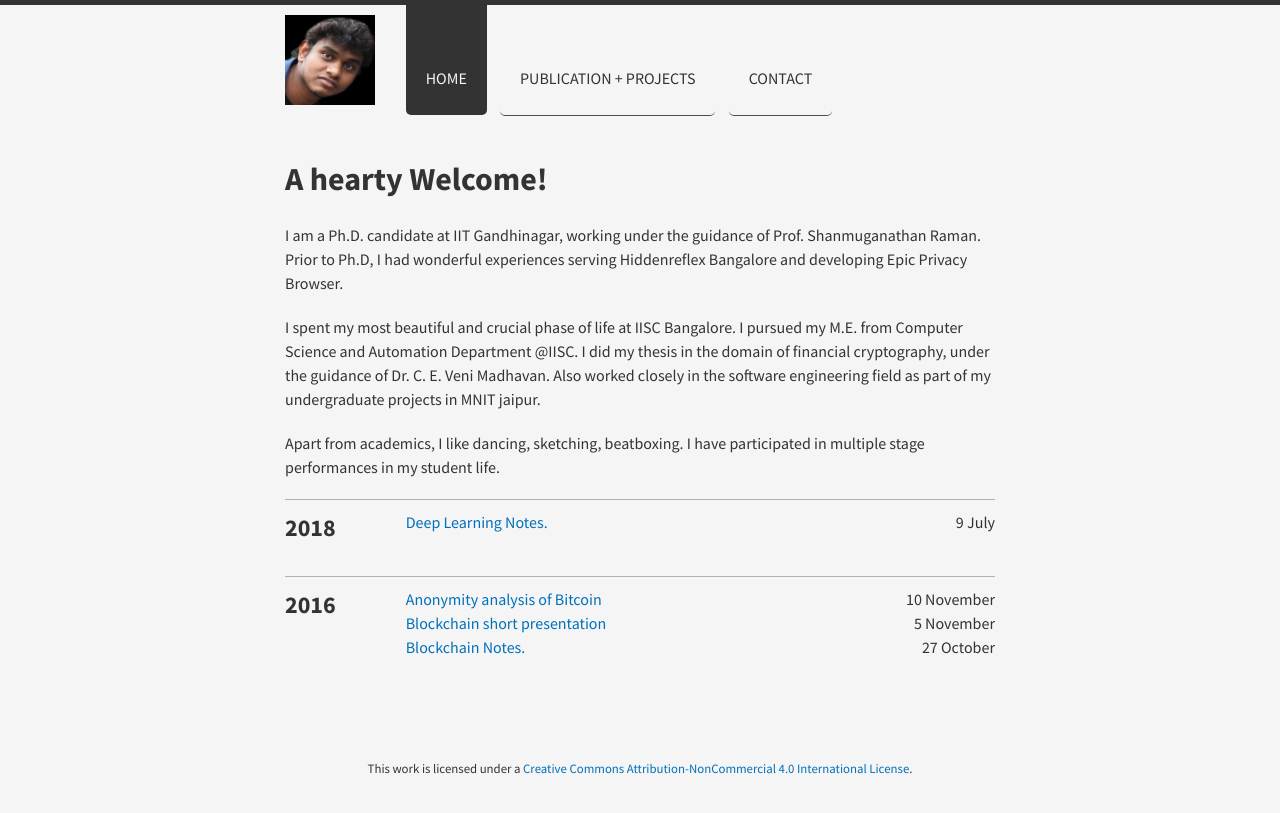
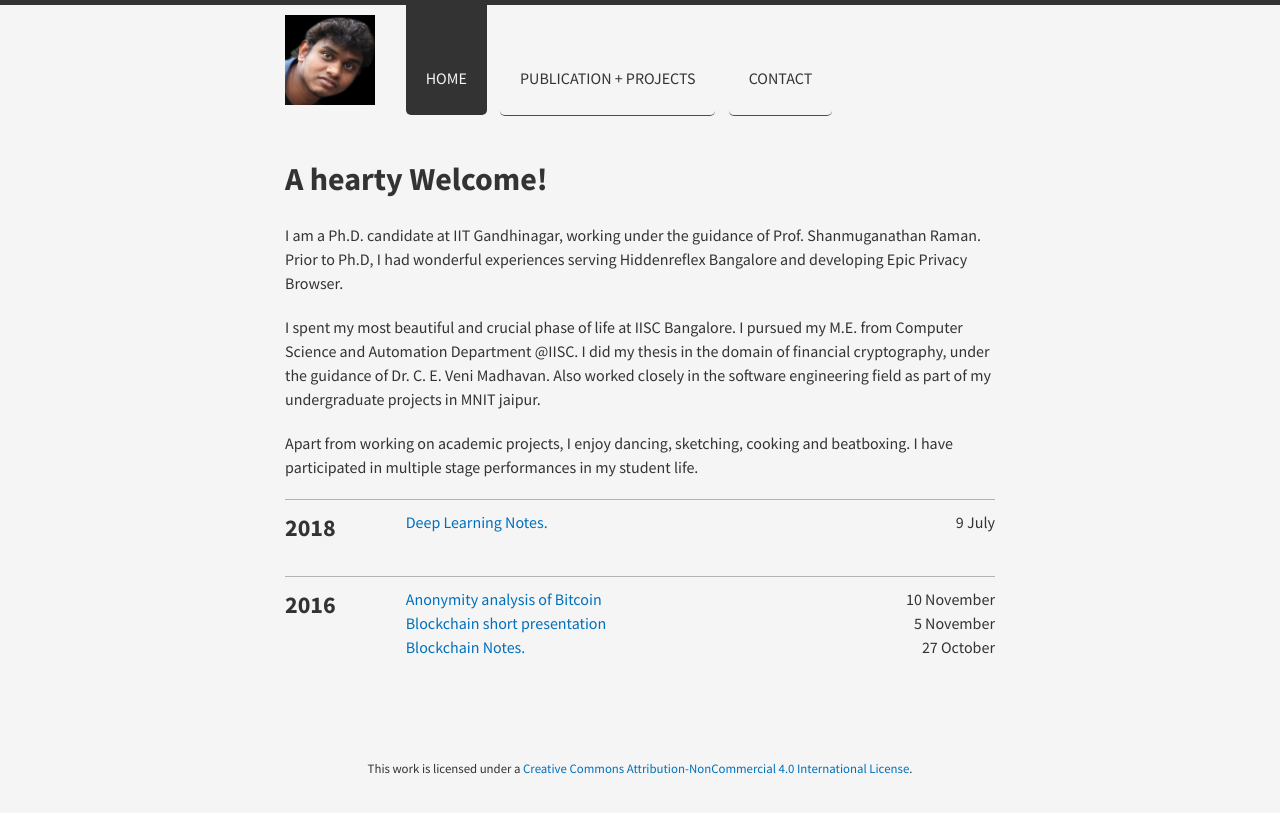
Before and after one commit to indramastan/indradeepmastan, a Jekyll site: the page built from index.html, in a window 1280 px wide. Shown: the top 813 px of the page. Built offline with Jekyll 4.4.1, drawn with Linux system fonts in a browser that asks for light colours; nearby versions of some CDN libraries.

Commit message:
Update index.html

```diff
--- a/index.html
+++ b/index.html
@@ -8,7 +8,7 @@ title: Home
 
 <p>I spent my most beautiful and crucial phase of life at IISC Bangalore. I pursued my M.E. from Computer Science and Automation Department @IISC. I did my thesis in the domain of financial cryptography, under the guidance of  Dr. C. E. Veni Madhavan. Also worked closely in the software engineering field as part of my undergraduate projects in MNIT jaipur.</p>
 
-<p>Apart from academics, I like dancing, sketching, beatboxing. I have participated in multiple stage performances in my student life.</p>
+<p>Apart from working on academic projects, I enjoy dancing, sketching, cooking and beatboxing. I have participated in multiple stage performances in my student life.</p>
 <section class="archive">
 {% for post in site.posts %}
 {% unless post.next %}
```
